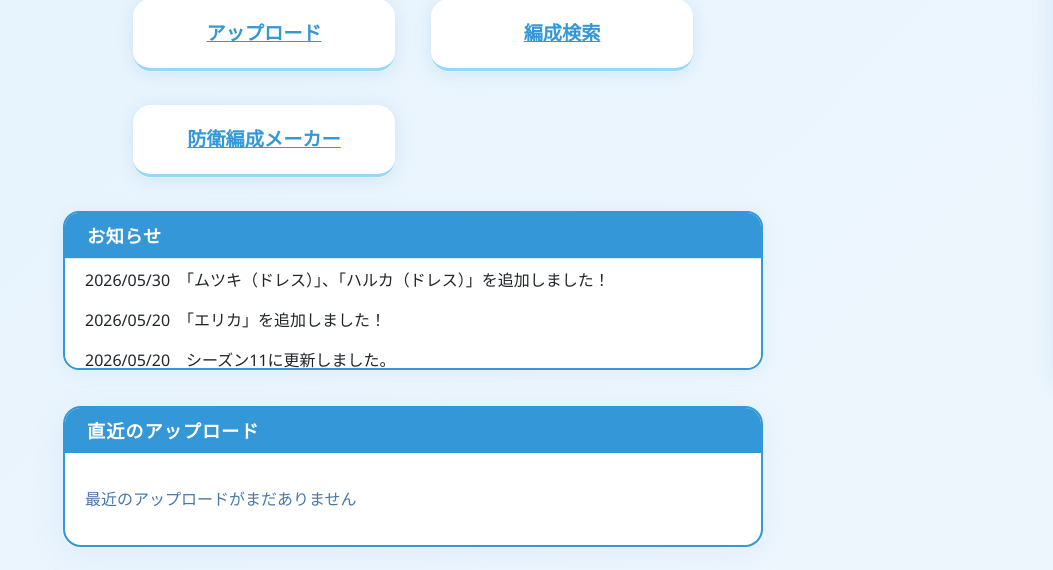
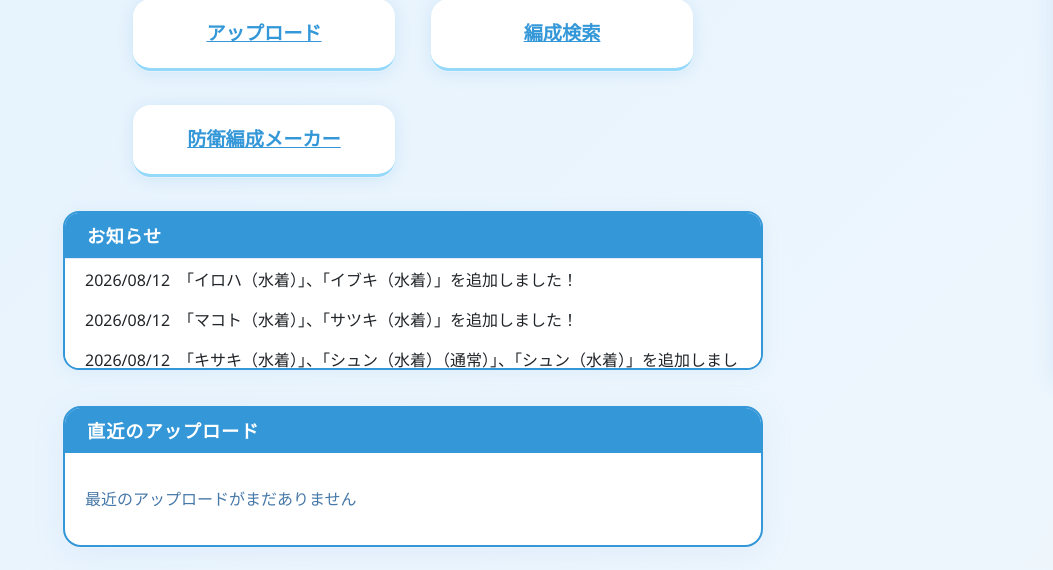
Before and after one commit to CCmoririn/blue-archive-battlelog-unified, a Flask app: template Blue_Archive_Battlelog_collect/templates/index.html in a window 1280 px wide. Shown: the part 414-984 px from the top of the page, without its empty margins (227-1280 px from the left). Run offline with Flask 3, Linux system fonts and the light colour scheme; the template is opened without the code that fills it, so the values that code supplies are empty; parts of the project's set-up code (start-up, migrations or seed data) failed here and were passed over.

Commit message:
生徒追加20260812

```diff
--- a/Blue_Archive_Battlelog_collect/templates/notices.html
+++ b/Blue_Archive_Battlelog_collect/templates/notices.html
@@ -1,4 +1,8 @@
 <div class="notice-box">
+  <p>2026/08/12　「イロハ（水着）」、「イブキ（水着）」を追加しました！</p>
+  <p>2026/08/12　「マコト（水着）」、「サツキ（水着）」を追加しました！</p>
+  <p>2026/08/12　「キサキ（水着）」、「シュン（水着）（通常）」、「シュン（水着）」を追加しました！</p>
+  <p>2026/08/12　「ナグサ（水着）」を追加しました！</p>
   <p>2026/05/30　「ムツキ（ドレス）」、「ハルカ（ドレス）」を追加しました！</p>
   <p>2026/05/20　「エリカ」を追加しました！</p>
   <p>2026/05/20　シーズン11に更新しました。</p>
--- a/Blue_Archive_Battlelog_collect_public/templates/notices.html
+++ b/Blue_Archive_Battlelog_collect_public/templates/notices.html
@@ -1,4 +1,8 @@
 <div class="notice-box">
+  <p>2026/08/12　「イロハ（水着）」、「イブキ（水着）」を追加しました！</p>
+  <p>2026/08/12　「マコト（水着）」、「サツキ（水着）」を追加しました！</p>
+  <p>2026/08/12　「キサキ（水着）」、「シュン（水着）（通常）」、「シュン（水着）」を追加しました！</p>
+  <p>2026/08/12　「ナグサ（水着）」を追加しました！</p>
   <p>2026/05/30　「ムツキ（ドレス）」、「ハルカ（ドレス）」を追加しました！</p>
   <p>2026/05/20　「エリカ」を追加しました！</p>
   <p>2026/05/20　シーズン11に更新しました。</p>
```
